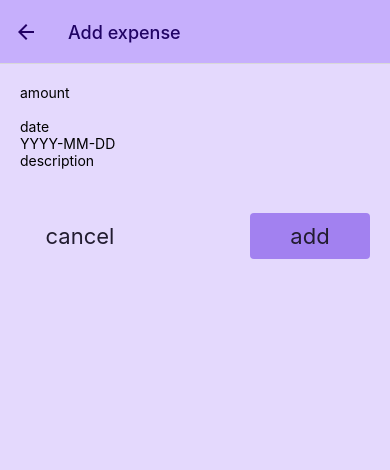
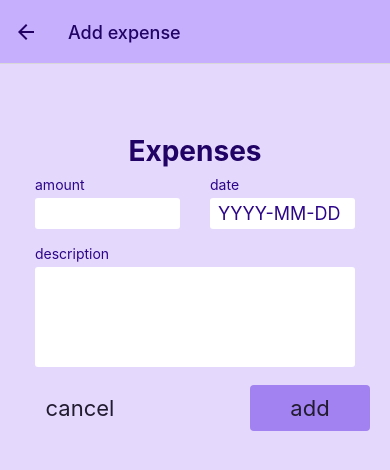
Before and after one commit to RihardXXX/expenses-of-book, a React Native app: screen /ManageExpenses in a window 390 px wide. Shown: the top 470 px of the page. Built offline with nearby package versions, Linux system fonts and the light colour scheme.

Commit message:
add styles for forms

```diff
--- a/components/ui/Form.js
+++ b/components/ui/Form.js
@@ -1,5 +1,6 @@
-import { View } from "react-native";
+import { View, Text, StyleSheet } from "react-native";
 import Input from "./Input";
+import colors from "../../constants/colors";
 
 const Form = () => {
 
@@ -8,8 +9,13 @@ const Form = () => {
     };
 
     return (
-        <View>
+        <View style={styles.container}>
+            <Text style={styles.title}>
+                Expenses
+            </Text>
+            <View style={styles.upSection}>
                 <Input
+                    style={styles.rowInput}
                     label={'amount'}
                     textInputConfig={{
                         maxLength: 6,
@@ -18,6 +24,7 @@ const Form = () => {
                     }}
                 />
                 <Input
+                    style={styles.rowInput}
                     label={'date'}
                     textInputConfig={{
                         maxLength: 10,
@@ -26,10 +33,12 @@ const Form = () => {
                         onChangeText: () => {}
                     }}
                 />
+            </View>
             <Input
                 label={'description'}
                 textInputConfig={{
-                    multiline: true
+                    multiline: true,
+                    maxLength: 300,
                 }}
             />
         </View>
@@ -37,3 +46,22 @@ const Form = () => {
 };
 
 export default Form;
+
+const styles = StyleSheet.create({
+    container: {
+        marginTop: 50,
+    },
+    upSection: {
+        flexDirection: "row",
+        justifyContent: 'space-between'
+    },
+    title: {
+        fontSize: 28,
+        fontWeight: 'bold',
+        color: colors.primary800,
+        textAlign: 'center'
+    },
+    rowInput: {
+        flex: 1,
+    },
+})
--- a/components/ui/Input.js
+++ b/components/ui/Input.js
@@ -1,16 +1,49 @@
 import { View, Text, TextInput, StyleSheet } from "react-native";
+import colors from "../../constants/colors";
 
-const Input = ({label, textInputConfig}) => {
+const Input = ({label, textInputConfig, style}) => {
+
+    const inputStyles = [styles.input];
+
+    if (textInputConfig && textInputConfig.multiline) {
+        inputStyles.push(styles.multiline);
+    }
+
     return (
-        <View>
-            <Text>
+        <View style={[styles.container, style]}>
+            <Text style={styles.label}>
                 { label }
             </Text>
-            <TextInput {...textInputConfig} />
+            <TextInput
+                {...textInputConfig}
+                style={inputStyles}
+            />
         </View>
     );
 };
 
 export default Input;
 
-const styles = StyleSheet.create({});
+const styles = StyleSheet.create({
+    container: {
+        marginVertical: 8,
+        marginHorizontal: 15,
+    },
+    label: {
+        fontSize: 14,
+        color: colors.primary700,
+        marginBottom: 5
+    },
+    input: {
+        fontSize: 18,
+        backgroundColor: 'white',
+        paddingVertical: 5,
+        paddingHorizontal: 8,
+        borderRadius: 3,
+        color: colors.primary700,
+    },
+    multiline: {
+        minHeight: 100,
+        textAlignVertical: 'top'
+    }
+});
```
Lines whose indentation alone changed are shown as unchanged.
